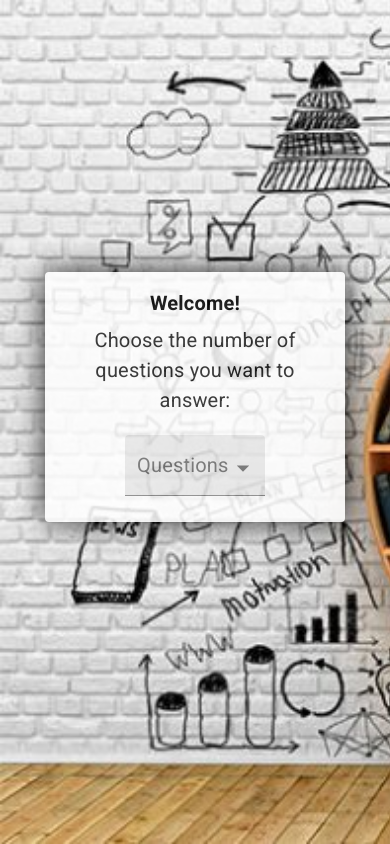
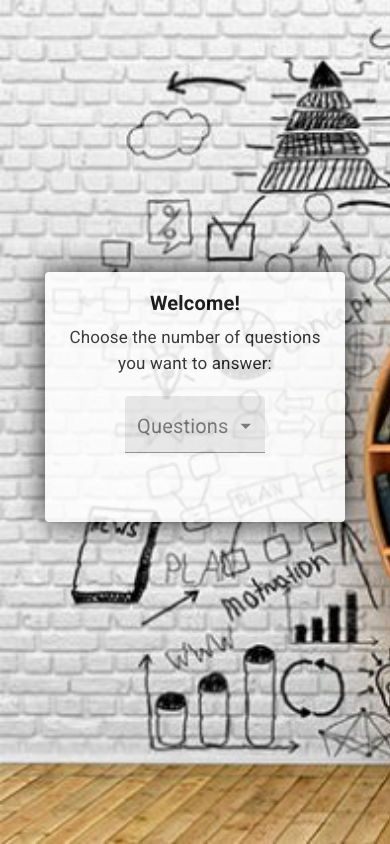
Before and after one commit to Paulo-cds/gupy, a React (Create React App) app: page / in a window 390 px wide. Built offline with nearby package versions, Linux system fonts and the light colour scheme.

Commit message:
responsividade

```diff
--- a/src/index.css
+++ b/src/index.css
@@ -4,6 +4,11 @@
   box-sizing: border-box;
   font-family: 'Roboto', sans-serif;
   font-size: 20px;
+
+}
+
+@media(max-width: 600px){
+  *{font-size: 17px;}
 }
 
 body {
--- a/src/pages/questions/Questions.js
+++ b/src/pages/questions/Questions.js
@@ -29,6 +29,12 @@ const useStyles = makeStyles({
     backgroundPosition: '200%',
     display: 'flex',
     justifyContent: 'center',
+    overflow: 'auto',
+    overflowX: 'hidden',
+
+    '@media (max-width:780px)': {
+      display: 'block',
+    }
   },
   box:{
     backgroundSize: 'cover',
@@ -37,14 +43,27 @@ const useStyles = makeStyles({
     backgroundPosition: 'center',
     display: 'flex',
     justifyContent: 'center',
+
+    '@media (max-width:780px)': {
+      display: 'none',
+    }
   },
   boxCard:{
     width: '50%',
     display: 'flex',
     justifyContent: 'center',
+
+
+    '@media (max-width:780px)': {
+      backgroundSize: 'cover',
+      backgroundRepeat: 'no-repeat',
+      width:'100%',
+      backgroundPosition: 'center',
+      backgroundImage: `url(${Background})`,
+    }
   },
   root: {
-    width: 500,
+    width: '30rem',
     minHeight: 450,
     display: 'block',
     position: 'absolute',
@@ -55,6 +74,12 @@ const useStyles = makeStyles({
     padding: 10,
     boxShadow: '0px 0px 30px black',
     opacity: .85,
+
+    '@media (max-width:780px)': {
+      width: '18rem',
+      right: 'auto',
+      height: 'fit-content',
+    }
   },
 
   bullet: {
```
